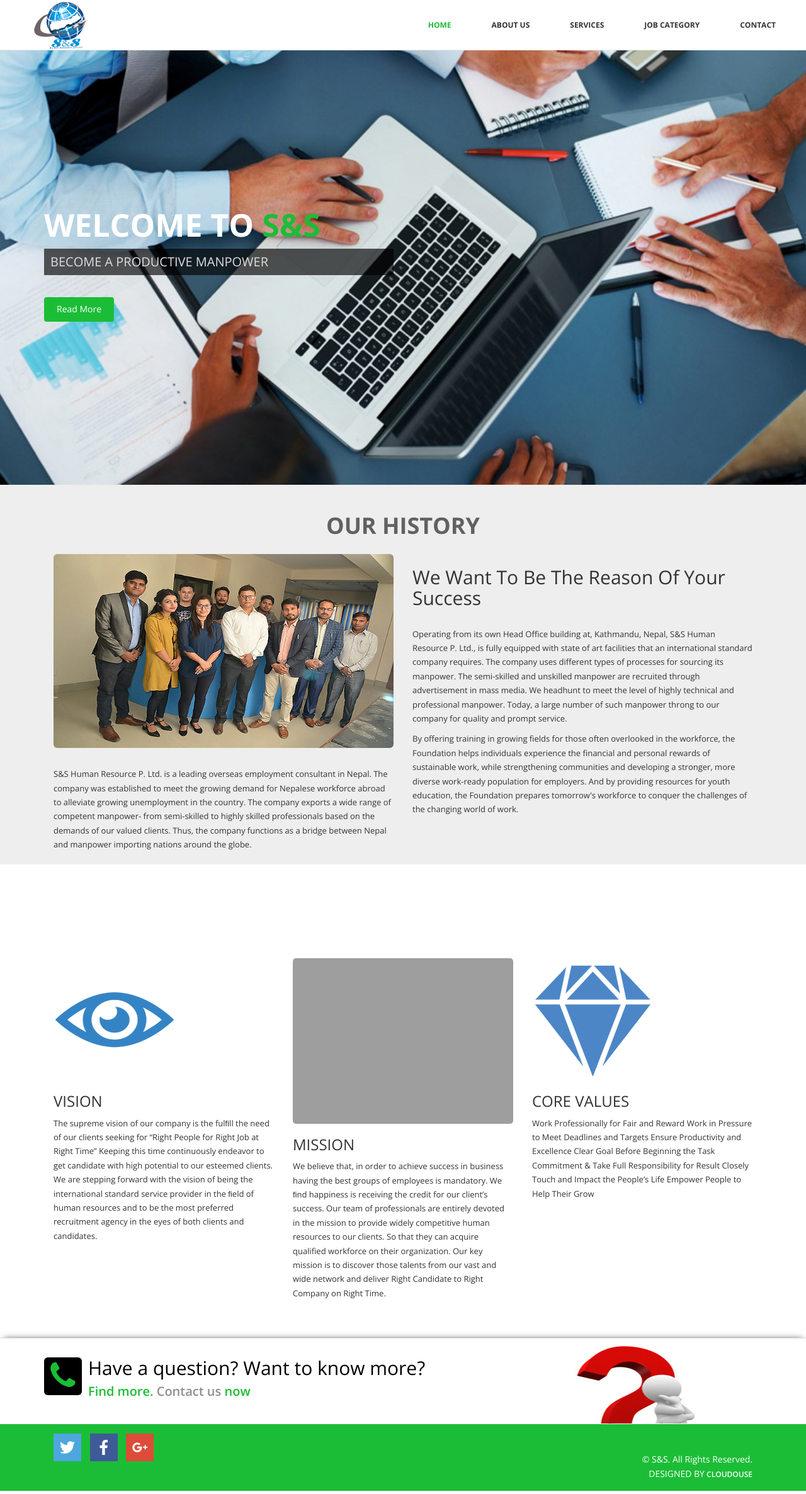
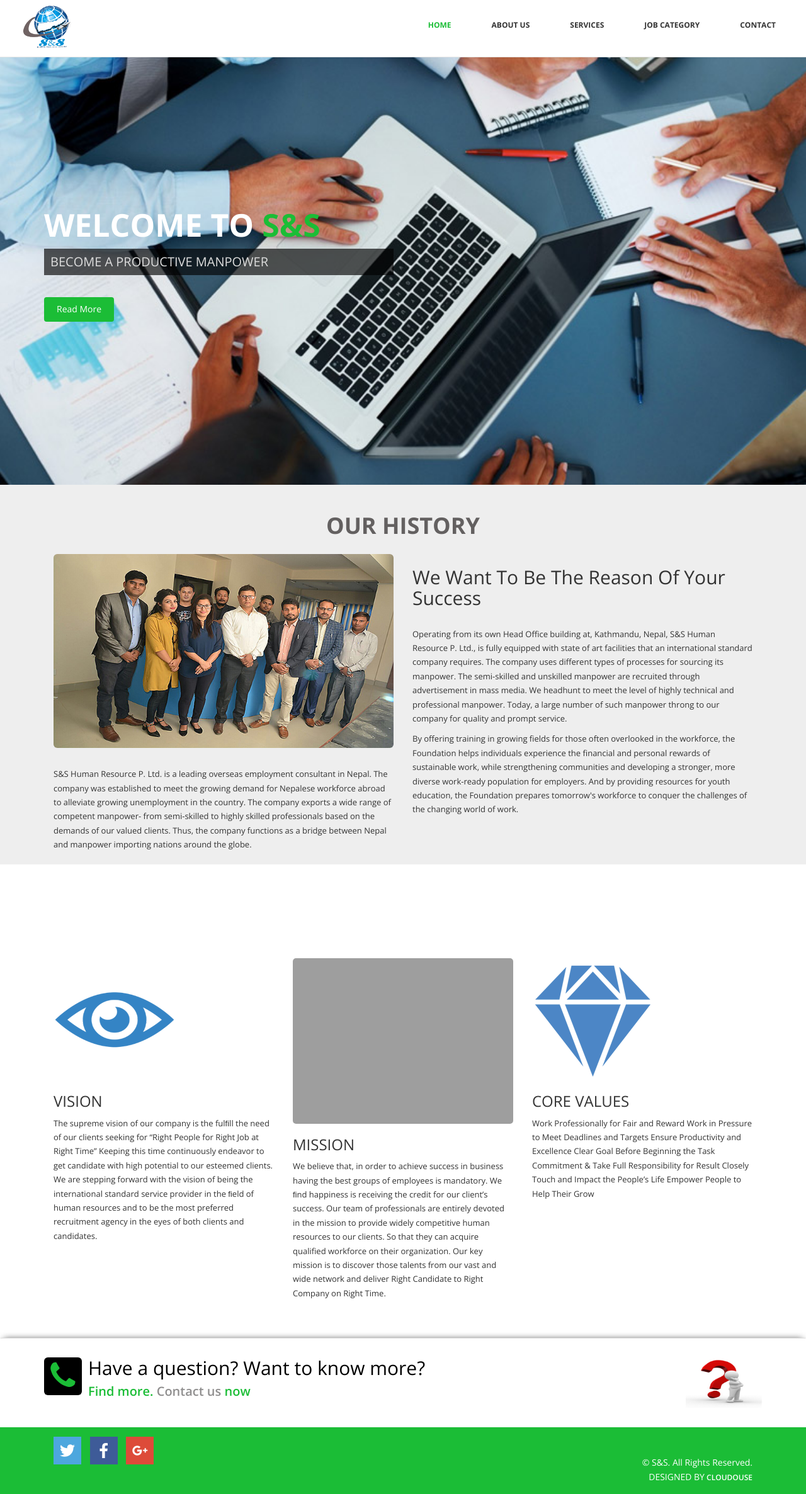
Before and after one commit to PembaTshiring/cloudousebeta, a PHP site: page / in a window 1280 px wide. Shown: the whole page at 63% size. Run offline with PHP 8.4, Linux system fonts and the light colour scheme; grey boxes are pictures that could not be loaded.

Commit message:
final fixes

```diff
--- a/about.html
+++ b/about.html
@@ -26,7 +26,7 @@
 							<span class="icon-bar"></span>
 							<span class="icon-bar"></span>
 						</button>
-					<a class="navbar-brand img-responsive logo" href="index.html"><img src="images/snslogo.png"  alt="S&S Human Resource PVT LTD"></a>
+					<a class="navbar-left img-responsive logo" href="index.html"><img src="images/snslogo.png"  alt="S&S Human Resource PVT LTD"></a>
 </div>
 
 					<div class="navbar-collapse collapse">
--- a/contactform.html
+++ b/contactform.html
@@ -26,7 +26,7 @@
 							<span class="icon-bar"></span>
 							<span class="icon-bar"></span>
 						</button>
-                        <a class="navbar-brand img-responsive logo" href="index.html"><img src="images/snslogo.png"  alt="S&S Human Resource PVT LTD"></a>
+                        <a class="navbar-left img-responsive logo" href="index.html"><img src="images/snslogo.png"  alt="S&S Human Resource PVT LTD"></a>
 
 					</div>
 
--- a/css/style.css
+++ b/css/style.css
@@ -150,9 +150,8 @@ a:hover {
 }
 .logo img{
   margin: auto;
-    height: 100px;
+    height: 90px;
     position: relative;
-    bottom: 22px;
 }
 
 /*===========================
@@ -351,7 +350,6 @@ a:hover {
 }
 
 #conatcat-info{
-  background: #fff url(../images/contact.jpg) no-repeat 90% 0;
   padding: 30px 0;
   border: 1px solid;
   border-top-color: #ddd;
@@ -380,6 +378,11 @@ box-shadow: 0px -4px 10px -6px rgba(0,0,0,0.75);
 }
 .contact-info a:hover{
   color: #1bbd36;
+}
+.contact-info img{
+  height: 80px;
+  float: right;
+
 }
 
 /* --- about us --- */
--- a/index.html
+++ b/index.html
@@ -26,7 +26,7 @@
 							<span class="icon-bar"></span>
 							<span class="icon-bar"></span>
 						</button>
-						<a class="navbar-brand img-responsive logo" href="index.html"><img src="images/snslogo.png"  alt="S&S Human Resource PVT LTD"></a>
+						<a class="navbar-left img-responsive logo" href="index.html"><img src="images/snslogo.png"  alt="S&S Human Resource PVT LTD"></a>
 						</div>
 
 					<div class="navbar-collapse collapse">
@@ -126,10 +126,13 @@
                             <i class="fa fa-phone"></i>
                         </div>
                         <div class="media-body">
-                            <h2>Have a question? Want to know more?</h2>
-                            <h4>Find more.<a href="contactform.html"> Contact us </a> now</h4>
+                            <h2> Have a question? Want to know more?</h2>
+                            <h4> Find more.<a href="contactform.html"> Contact us </a> now</h4>
                         </div>
                     </div>
+                </div>
+                <div class="col-sm-4 hidden-xs contact-info">
+                	<img src="images/contact.jpg">
                 </div>
             </div>
         </div><!--/.container-->
--- a/jobs.html
+++ b/jobs.html
@@ -25,7 +25,7 @@
 							<span class="icon-bar"></span>
 							<span class="icon-bar"></span>
 						</button>
-                        <a class="navbar-brand img-responsive logo" href="index.html"><img src="images/snslogo.png"  alt="S&S Human Resource PVT LTD"></a>
+                        <a class="navbar-left img-responsive logo" href="index.html"><img src="images/snslogo.png"  alt="S&S Human Resource PVT LTD"></a>
 					</div>
 
 					<div class="navbar-collapse collapse">
```
Also changed, not shown: services.html (+3 -5 lines).
